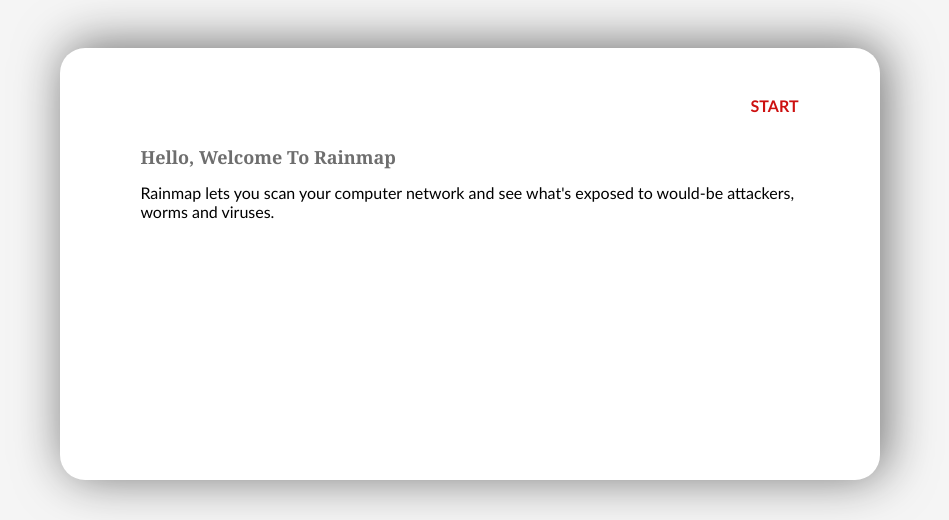
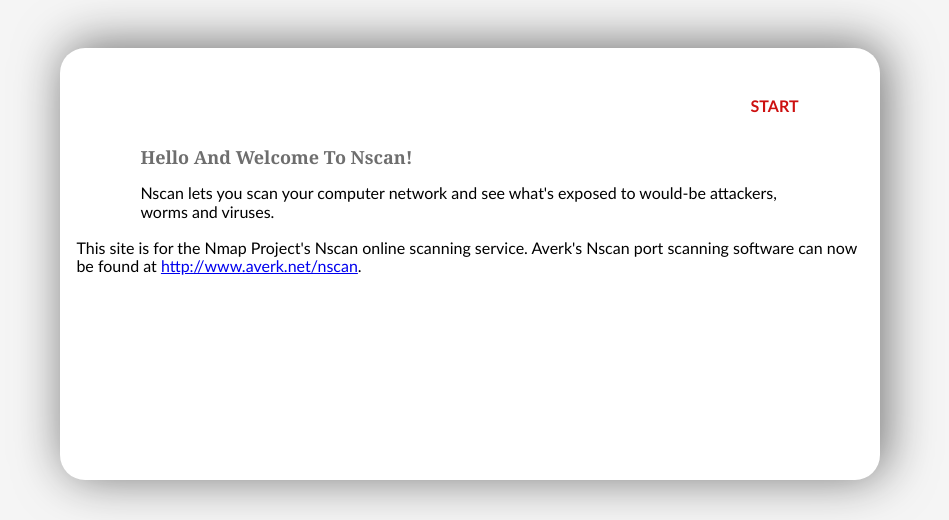
Before and after one commit to axtl/rainmap, a Django app: template src/django/rainmap/templates/insec/core/guestview.html in a window 1280 px wide. Shown: the top 520 px of the page, without its empty margins (170-1119 px from the left). Run offline with Django 3.2, Linux system fonts and the light colour scheme; the template is opened without the code that fills it, so the values that code supplies are empty.

Commit message:
Updated name references and included a link to the project that used to live at this domain name.

```diff
--- a/src/django/rainmap/templates/insec/base.html
+++ b/src/django/rainmap/templates/insec/base.html
@@ -1,7 +1,7 @@
 <!DOCTYPE html>
 <html>
     <head>{% load i18n %}
-        <title>{% block title %}{% trans 'Rainmap' %}{% endblock %}</title>
+        <title>{% block title %}{% trans 'Nscan' %}{% endblock %}</title>
         <meta http-equiv="Content-Type" content="text/html;charset=utf-8" >
         <link href="{% block stylesheet %}/shared/css/rainmap-insec.css{% endblock %}" rel="stylesheet" media="all">
         {% ssi /var/local/rainmap/public/shared/templates/standard_body_top.html %}
@@ -51,7 +51,7 @@
 
             <!-- Content -->
             <div id="content">
-                <div class="headline">{% block section_title %}{% endblock %}</div>
+                <div class="headline"><h3>{% block section_title %}{% endblock %}</h3></div>
                 {% if messages %}
                     <ul class="messagelist">
                         {% for message in messages %}
--- a/src/django/rainmap/templates/insec/core/guestview.html
+++ b/src/django/rainmap/templates/insec/core/guestview.html
@@ -2,9 +2,15 @@
 {% load i18n %}
 
 {% block section_title %}
-    {% trans "Hello, welcome to Rainmap" %}
+    {% trans "Hello and welcome to Nscan!" %}
 {% endblock %}
 
 {% block content %}
-    <p>{% trans "Rainmap lets you scan your computer network and see what's exposed to would-be attackers, worms and viruses." %}</p>
+    <p>{% trans "Nscan lets you scan your computer network and see what's exposed to would-be attackers, worms and viruses." %}</p>
 {% endblock %}
+
+{% block footer %}
+    {% blocktrans %}
+        <p>This site is for the Nmap Project's Nscan online scanning service. Averk's Nscan port scanning software can now be found at <a href="http://www.averk.net/nscan">http://www.averk.net/nscan</a>.</p>
+    {% endblocktrans %}
+{% endblock %}
--- a/src/django/rainmap/templates/insec/registration/activation_email.txt
+++ b/src/django/rainmap/templates/insec/registration/activation_email.txt
@@ -1,6 +1,6 @@
 {% load i18n %}
 {% blocktrans %}
-    Thanks for registering for an account with Rainmap!
+    Thanks for registering for an account with Nscan!
 
     You have {{ expiration_days }} days to activate this account. You can do so by clicking on the link below:
 
--- a/src/django/rainmap/templates/insec/registration/logout.html
+++ b/src/django/rainmap/templates/insec/registration/logout.html
@@ -8,5 +8,5 @@
 {% endblock %}
 
 {% block content %}
-    <p>{% trans "You're now securely logged out. Thanks for using Rainmap to keep your networks safe." %}</p>
+    <p>{% trans "You're now securely logged out. Thanks for using Nscan to keep your networks safe." %}</p>
 {% endblock %}
```
